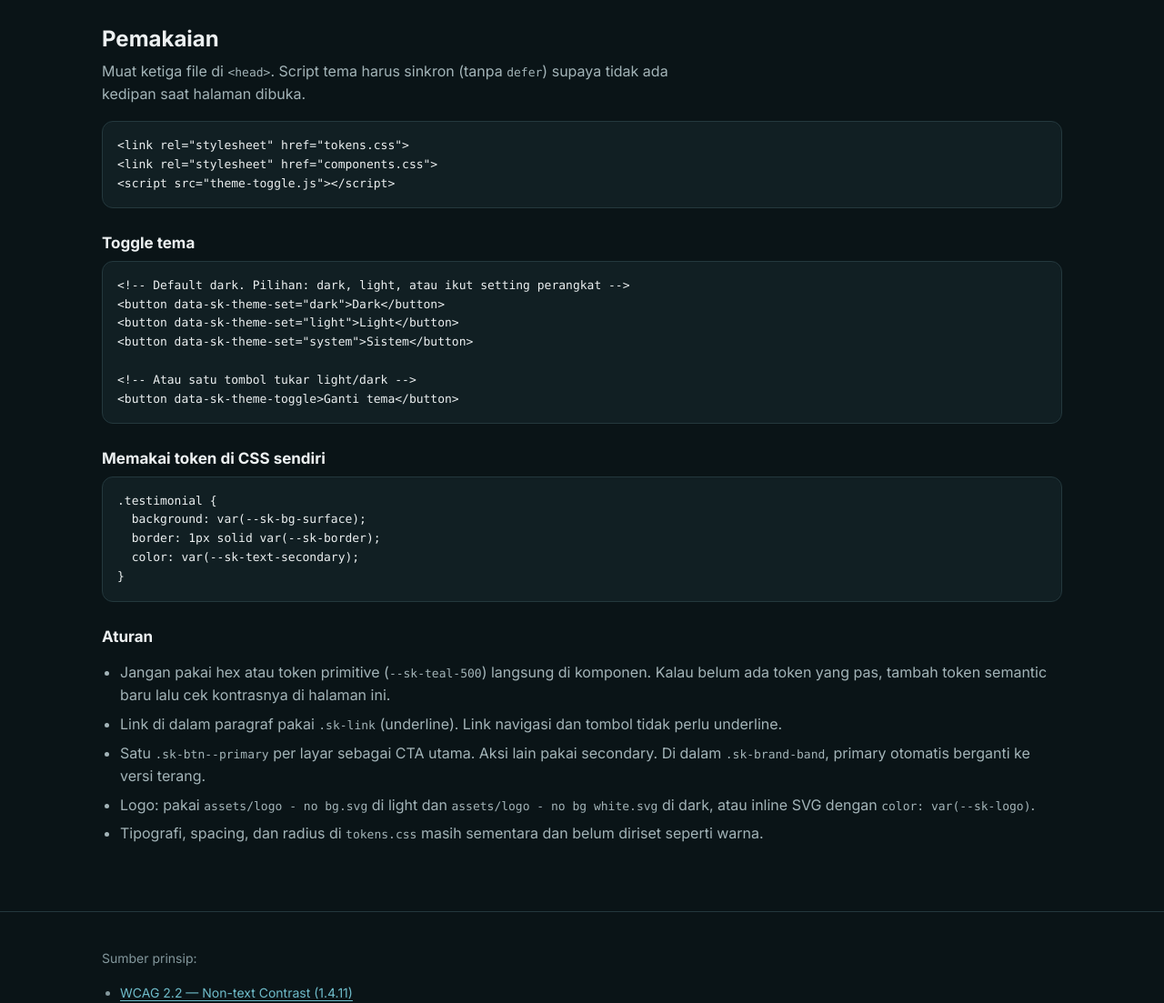
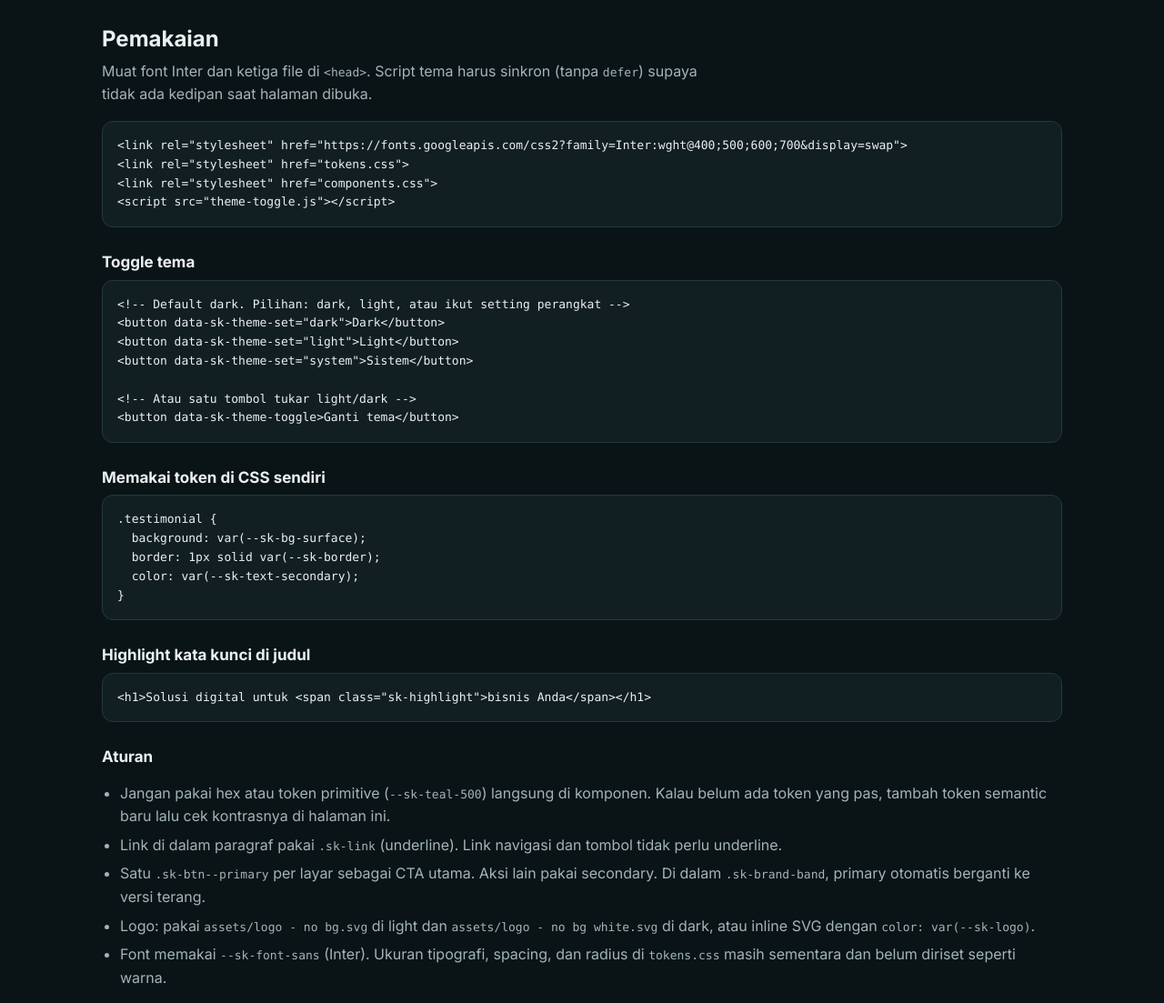
Before and after one commit to mshinea123/skylera-design-system, a plain HTML site: page index.html in a window 1280 px wide. Shown: the part 10200-11303 px from the top of the page at 91% size. Drawn offline with Linux system fonts and the light colour scheme.

Commit message:
docs: document Inter font loading and .sk-highlight usage
Co-Authored-By: Claude Opus 5.5 <noreply@anthropic.com>

```diff
--- a/index.html
+++ b/index.html
@@ -305,8 +305,9 @@
     <section class="doc" id="pemakaian">
       <div class="wrap">
         <h2>Pemakaian</h2>
-        <p class="lead">Muat ketiga file di <code>&lt;head&gt;</code>. Script tema harus sinkron (tanpa <code>defer</code>) supaya tidak ada kedipan saat halaman dibuka.</p>
-<pre>&lt;link rel="stylesheet" href="tokens.css"&gt;
+        <p class="lead">Muat font Inter dan ketiga file di <code>&lt;head&gt;</code>. Script tema harus sinkron (tanpa <code>defer</code>) supaya tidak ada kedipan saat halaman dibuka.</p>
+<pre>&lt;link rel="stylesheet" href="https://fonts.googleapis.com/css2?family=Inter:wght@400;500;600;700&amp;display=swap"&gt;
+&lt;link rel="stylesheet" href="tokens.css"&gt;
 &lt;link rel="stylesheet" href="components.css"&gt;
 &lt;script src="theme-toggle.js"&gt;&lt;/script&gt;</pre>
         <h3>Toggle tema</h3>
@@ -323,13 +324,15 @@
   border: 1px solid var(--sk-border);
   color: var(--sk-text-secondary);
 }</pre>
+        <h3>Highlight kata kunci di judul</h3>
+<pre>&lt;h1&gt;Solusi digital untuk &lt;span class="sk-highlight"&gt;bisnis Anda&lt;/span&gt;&lt;/h1&gt;</pre>
         <h3>Aturan</h3>
         <ul class="rules">
           <li>Jangan pakai hex atau token primitive (<code>--sk-teal-500</code>) langsung di komponen. Kalau belum ada token yang pas, tambah token semantic baru lalu cek kontrasnya di halaman ini.</li>
           <li>Link di dalam paragraf pakai <code>.sk-link</code> (underline). Link navigasi dan tombol tidak perlu underline.</li>
           <li>Satu <code>.sk-btn--primary</code> per layar sebagai CTA utama. Aksi lain pakai secondary. Di dalam <code>.sk-brand-band</code>, primary otomatis berganti ke versi terang.</li>
           <li>Logo: pakai <code>assets/logo - no bg.svg</code> di light dan <code>assets/logo - no bg white.svg</code> di dark, atau inline SVG dengan <code>color: var(--sk-logo)</code>.</li>
-          <li>Tipografi, spacing, dan radius di <code>tokens.css</code> masih sementara dan belum diriset seperti warna.</li>
+          <li>Font memakai <code>--sk-font-sans</code> (Inter). Ukuran tipografi, spacing, dan radius di <code>tokens.css</code> masih sementara dan belum diriset seperti warna.</li>
         </ul>
       </div>
     </section>
```
